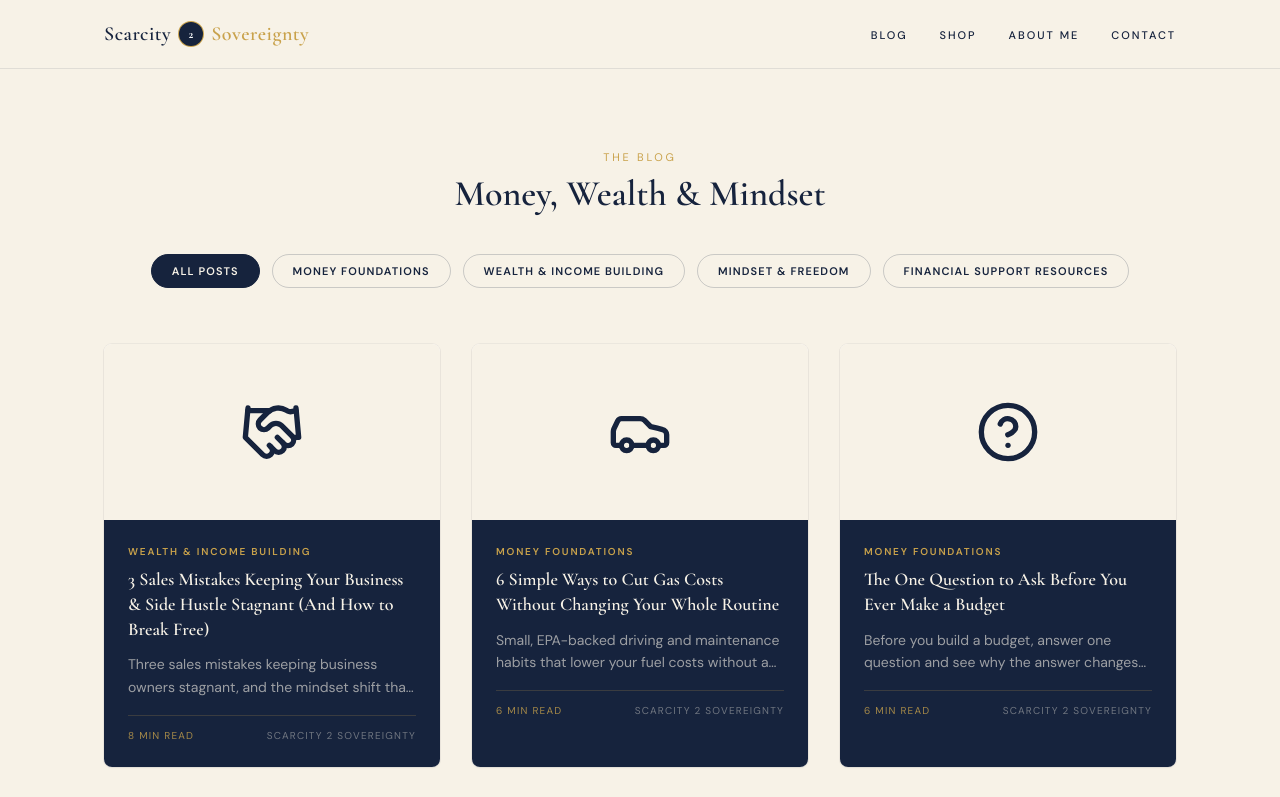
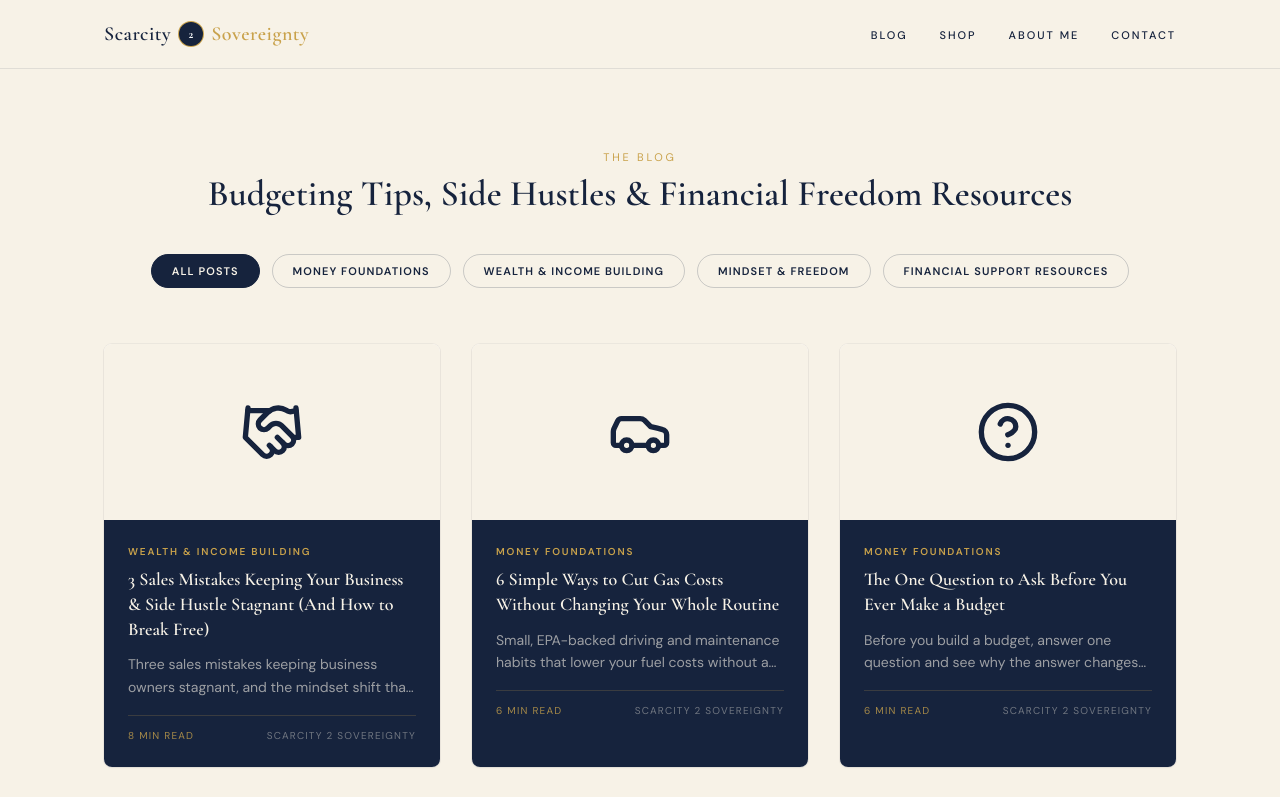
Before and after one commit to Ak-Lexzy1/Scarcity-to-Sovereignty-, a Next.js app: page /blog in a window 1280 px wide. Shown: the top 797 px of the page. Built offline with nearby package versions, Linux system fonts and the light colour scheme.

Commit message:
Update blog title to reflect new content focus

```diff
--- a/src/app/blog/page.tsx
+++ b/src/app/blog/page.tsx
@@ -26,8 +26,8 @@ export default async function BlogPage({
       <div className="mb-4 text-center">
         <p className="text-[11px] uppercase tracking-[0.25em] text-gold">The Blog</p>
         <h1 className="mt-2 font-serif text-4xl font-semibold text-navy">
-  Money, Wealth &amp; Mindset
-</h1>
+          Budgeting Tips, Side Hustles &amp; Financial Freedom Resources
+        </h1>
       </div>
 
       {/* Segment filter tabs */}
```
